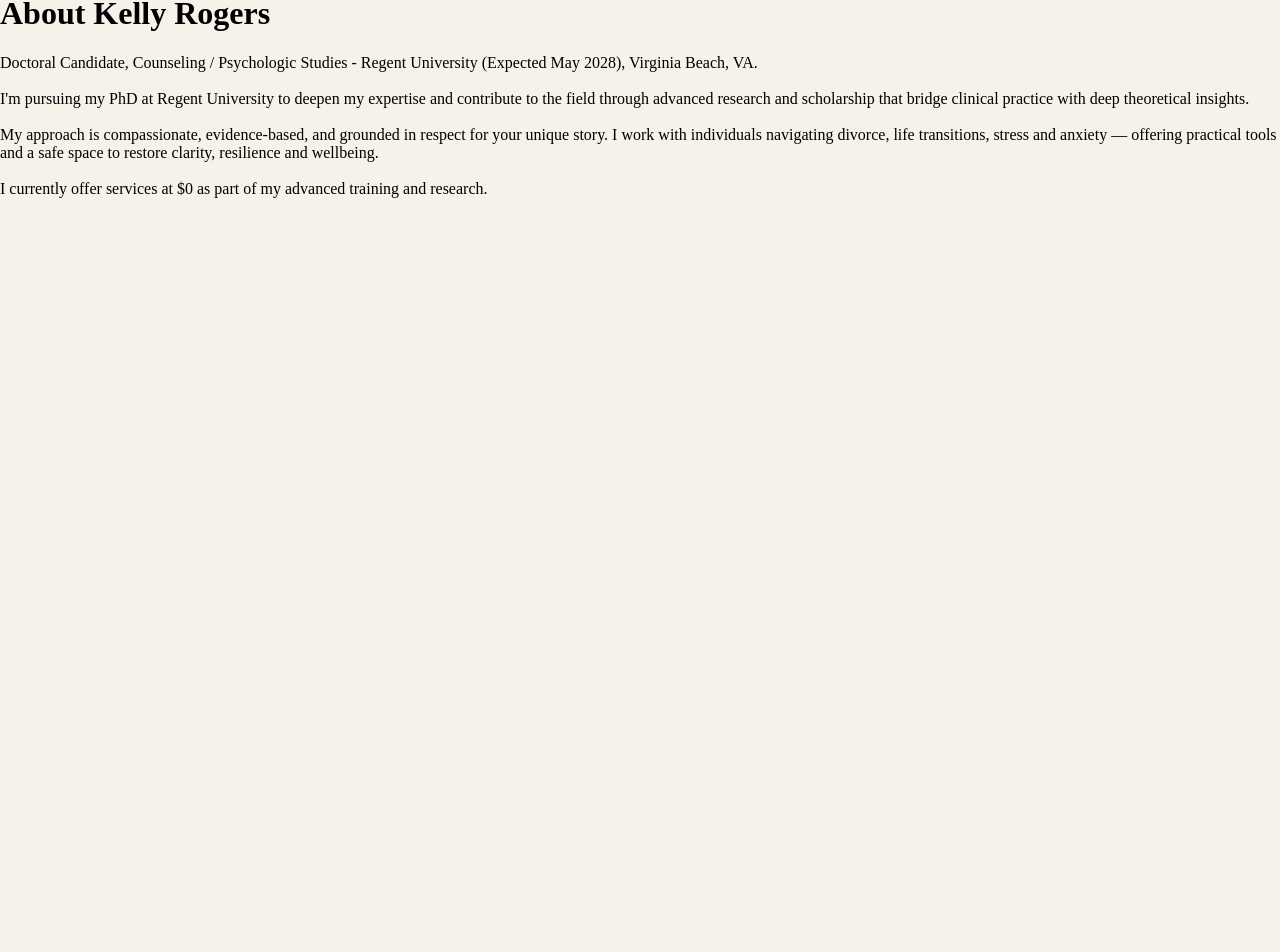
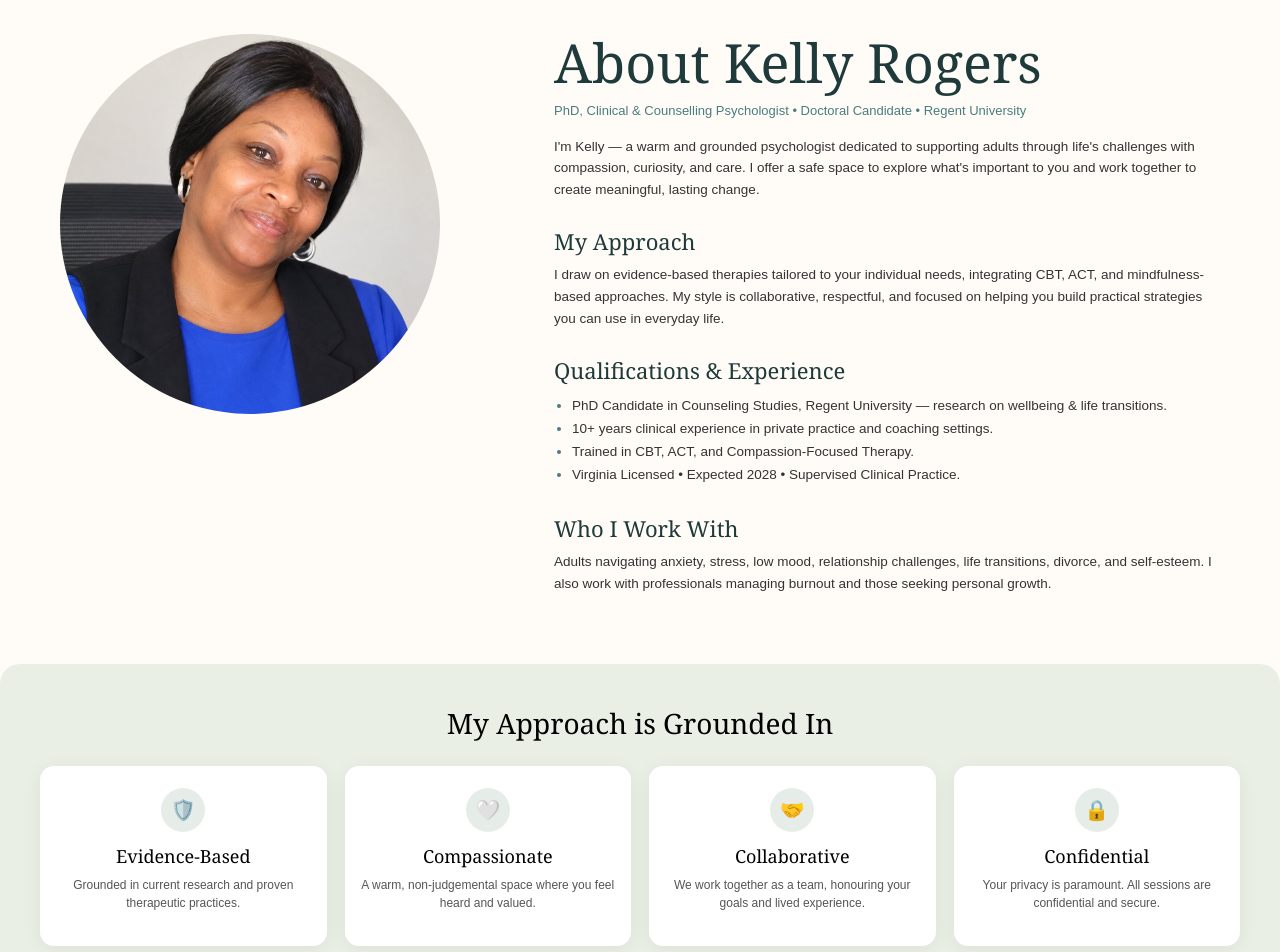
Before and after one commit to JoshuaOmosa/kelly-rogers, a Next.js app: page /about in a window 1280 px wide. Shown: the part 96-1048 px from the top of the page. Before the commit the page ends 800 px from the top, so only its background shows below. Built offline with nearby package versions, Linux system fonts and the light colour scheme.

Commit message:
new about page design responsive

```diff
--- a/app/about/page.tsx
+++ b/app/about/page.tsx
@@ -1,14 +1,107 @@
-export default function About(){
-return (
-<div className="bg-[#F8F4EE] p-[60px] font-serif">
-<div className="max-w-[800px] mx-auto">
-<h1 className="text-[44px]">About Kelly Rogers</h1>
-<p className="font-sans text-sm leading-7 mt-5">
-Doctoral Candidate, Counseling / Psychologic Studies - Regent University (Expected May 2028), Virginia Beach, VA.<br/><br/>
-I'm pursuing my PhD at Regent University to deepen my expertise and contribute to the field through advanced research and scholarship that bridge clinical practice with deep theoretical insights.<br/><br/>
-My approach is compassionate, evidence-based, and grounded in respect for your unique story. I work with individuals navigating divorce, life transitions, stress and anxiety — offering practical tools and a safe space to restore clarity, resilience and wellbeing.<br/><br/>
-I currently offer services at $0 as part of my advanced training and research.
-</p>
-</div>
-</div>
-)}
+export default function AboutPage(){
+  return (
+    <main className="about">
+      {/* HERO */}
+      <section className="about-hero">
+        <div className="about-img">
+          <img src="/kelly.jpg" alt="Kelly Rogers, PhD" />
+        </div>
+        <div className="about-text">
+          <h1>About Kelly Rogers</h1>
+          <div className="cred">PhD, Clinical & Counselling Psychologist • Doctoral Candidate • Regent University</div>
+          <p className="intro">
+            I'm Kelly — a warm and grounded psychologist dedicated to supporting adults through life's
+            challenges with compassion, curiosity, and care. I offer a safe space to explore what's important
+            to you and work together to create meaningful, lasting change.
+          </p>
+
+          <h3>My Approach</h3>
+          <p>
+            I draw on evidence-based therapies tailored to your individual needs, integrating CBT, ACT, and
+            mindfulness-based approaches. My style is collaborative, respectful, and focused on helping you
+            build practical strategies you can use in everyday life.
+          </p>
+
+          <h3>Qualifications & Experience</h3>
+          <ul>
+            <li>PhD Candidate in Counseling Studies, Regent University — research on wellbeing & life transitions.</li>
+            <li>10+ years clinical experience in private practice and coaching settings.</li>
+            <li>Trained in CBT, ACT, and Compassion-Focused Therapy.</li>
+            <li>Virginia Licensed • Expected 2028 • Supervised Clinical Practice.</li>
+          </ul>
+
+          <h3>Who I Work With</h3>
+          <p>
+            Adults navigating anxiety, stress, low mood, relationship challenges, life transitions, divorce,
+            and self-esteem. I also work with professionals managing burnout and those seeking personal growth.
+          </p>
+        </div>
+      </section>
+
+      {/* VALUES */}
+      <section className="values">
+        <h2>My Approach is Grounded In</h2>
+        <div className="values-grid">
+          <div className="value-card">
+            <div className="v-icon">🛡️</div>
+            <h4>Evidence-Based</h4>
+            <p>Grounded in current research and proven therapeutic practices.</p>
+          </div>
+          <div className="value-card">
+            <div className="v-icon">🤍</div>
+            <h4>Compassionate</h4>
+            <p>A warm, non-judgemental space where you feel heard and valued.</p>
+          </div>
+          <div className="value-card">
+            <div className="v-icon">🤝</div>
+            <h4>Collaborative</h4>
+            <p>We work together as a team, honouring your goals and lived experience.</p>
+          </div>
+          <div className="value-card">
+            <div className="v-icon">🔒</div>
+            <h4>Confidential</h4>
+            <p>Your privacy is paramount. All sessions are confidential and secure.</p>
+          </div>
+        </div>
+        <a href="/contact" className="cta">Book a Consultation</a>
+      </section>
+
+      <style>{`
+        .about{ background:#FFFCF7; padding-bottom:40px; }
+        .about-hero{ display:flex; gap:50px; padding:60px 60px 30px; align-items:flex-start; max-width:1200px; margin:0 auto; }
+        .about-img{ flex:0.8; }
+        .about-img img{ width:100%; aspect-ratio:1/1; object-fit:cover; border-radius:50%; max-width:380px; }
+        .about-text{ flex:1.2; }
+        .about-text h1{ font-family:Georgia, serif; font-size:54px; font-weight:400; margin:0; color:#1e3a3a; line-height:1.05; }
+        .cred{ color:#4A7C80; font-family:Arial; font-size:13px; margin:12px 0 18px; }
+        .intro{ font-family:Arial; font-size:14px; line-height:1.6; color:#222; }
+        .about-text h3{ font-family:Georgia, serif; font-size:22px; font-weight:500; margin:26px 0 8px; color:#1e3a3a; }
+        .about-text p{ font-family:Arial; font-size:13.5px; line-height:1.6; color:#333; margin:0; }
+        .about-text ul{ margin:10px 0 0 18px; padding:0; font-family:Arial; font-size:13.5px; line-height:1.7; color:#333; }
+        .about-text li::marker{ color:#4A7C80; }
+
+        .values{ background:#EAEFE6; margin:40px 24px 0; border-radius:20px; padding:40px; text-align:center; max-width:1200px; margin-left:auto; margin-right:auto; }
+        .values h2{ font-family:Georgia, serif; font-size:28px; font-weight:400; margin:0 0 24px; }
+        .values-grid{ display:grid; grid-template-columns:1fr 1fr 1fr 1fr; gap:18px; }
+        .value-card{ background:white; border-radius:14px; padding:22px 16px; box-shadow:0 4px 20px rgba(0,0,0,0.06); }
+        .v-icon{ width:44px; height:44px; background:#E6EDE8; border-radius:50%; display:flex; align-items:center; justify-content:center; margin:0 auto 12px; font-size:20px; }
+        .value-card h4{ font-family:Georgia, serif; font-size:18px; font-weight:500; margin:0; }
+        .value-card p{ font-family:Arial; font-size:12px; line-height:1.5; color:#555; margin-top:8px; }
+        .cta{ display:inline-block; margin-top:28px; background:#4A7C80; color:white; padding:12px 28px; border-radius:8px; text-decoration:none; font-family:Arial; font-size:14px; }
+
+        /* MOBILE - like your screenshot */
+        @media(max-width:768px){
+          .about-hero{ flex-direction:column; padding:24px 20px 10px; align-items:center; text-align:center; gap:20px; }
+          .about-img img{ max-width:180px; }
+          .about-text h1{ font-size:36px; }
+          .cred{ font-size:12px; max-width:300px; margin:10px auto 14px; }
+          .about-text{ text-align:left; width:100%; }
+          .about-text h3{ font-size:20px; margin-top:22px; }
+          .values{ margin:20px 12px 0; padding:24px 14px; border-radius:16px; }
+          .values h2{ font-size:22px; }
+          .values-grid{ grid-template-columns:1fr; }
+        }
+      `}</style>
+    </main>
+  )
+}
```
